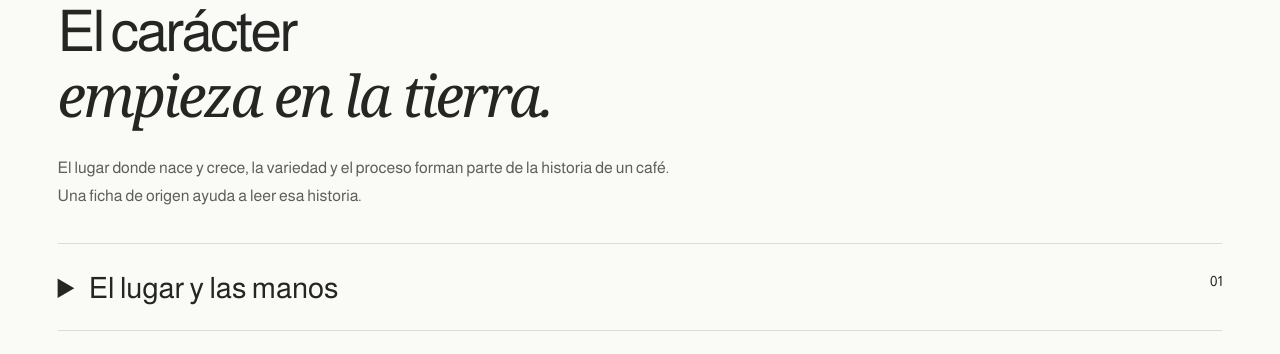
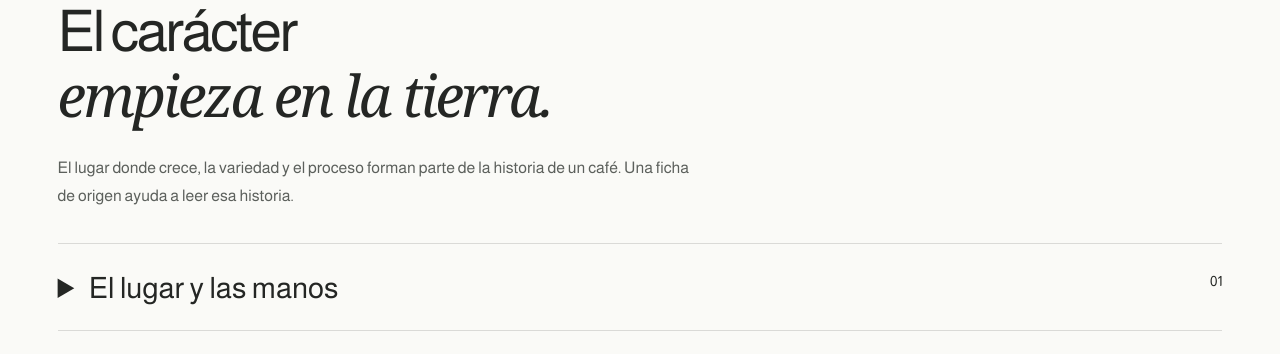
Before and after one commit to rabansdev-pixel/Cafeter-a, a Flask app: page /catalogo in a window 1280 px wide. Shown: the part 2246-2600 px from the top of the page. Run offline with Flask 3, Linux system fonts and the light colour scheme; some libraries are stand-ins or nearby versions; some web fonts are replaced.

Commit message:
Update catalog.html

```diff
--- a/app/templates/pages/catalog.html
+++ b/app/templates/pages/catalog.html
@@ -58,8 +58,8 @@
 <section class="cafe-section paper reading-section" id="origen" aria-labelledby="origin-title">
     <p class="eyebrow">ANTES DE LA TAZA / EL ORIGEN</p>
     <h2 id="origin-title">El carácter<br><em>empieza en la tierra.</em></h2>
-    <p>El lugar donde nace y crece, la variedad y el proceso forman parte de la historia de un café. Una ficha de origen
-        ayuda a leer esa historia.</p>
+    <p>El lugar donde crece, la variedad y el proceso forman parte de la historia de un café. Una ficha de origen ayuda
+        a leer esa historia.</p>
     <div class="reading-notes">
         <details>
             <summary>El lugar y las manos <span>01</span></summary>
```
